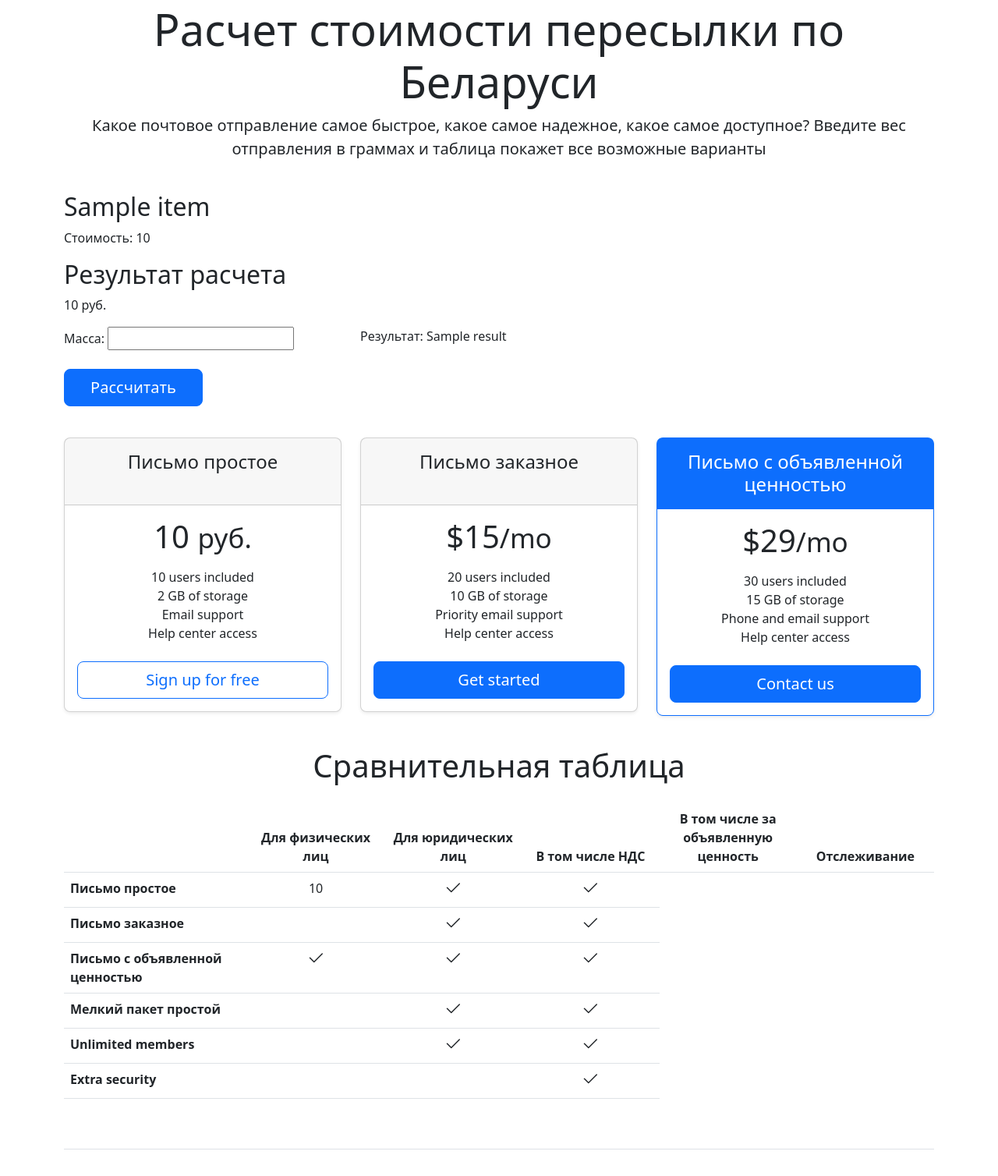
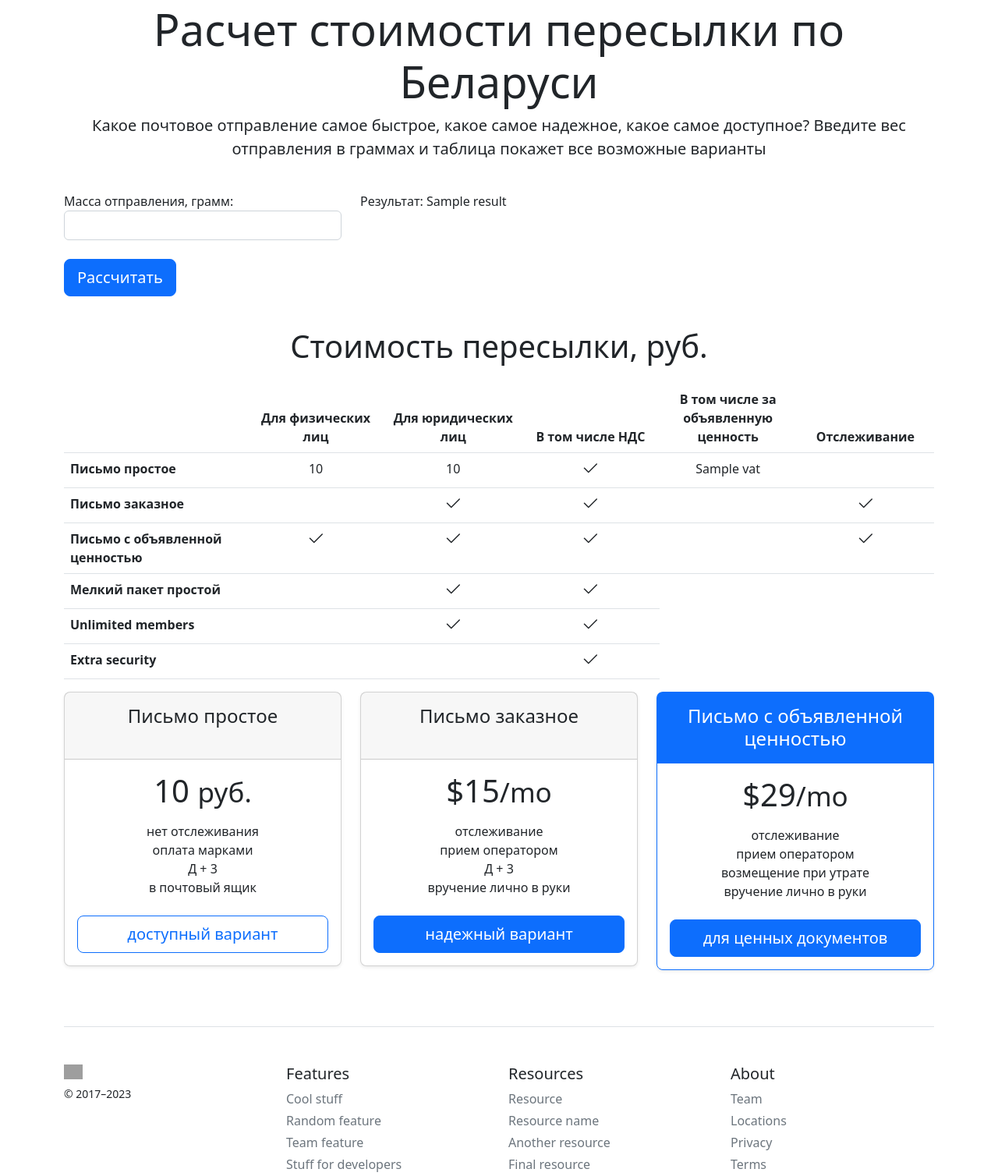
Before and after one commit to AlenaYurevich/Postcalc3, a Django app: template calc/templates/index.html in a window 1280 px wide. Shown: the part 109-1617 px from the top of the page at 78% size. Run offline with Django 4.2, Linux system fonts and the light colour scheme; the template is opened without the code that fills it: most values are stand-ins (such as "Sample title", 1, 10 or a date in 2020); some libraries are stand-ins or nearby versions; grey boxes are pictures that could not be loaded.

Commit message:
new text, same form

```diff
--- a/calc/templates/index.html
+++ b/calc/templates/index.html
@@ -8,6 +8,7 @@
     <link rel = "stylesheet" href = "https://cdn.jsdelivr.net/npm/bootstrap@5.2.3/dist/css/bootstrap.min.css">
     <link rel="mask-icon" href="/docs/5.3/assets/img/favicons/safari-pinned-tab.svg" color="#712cf9">
     <link rel="icon" href="/docs/5.3/assets/img/favicons/favicon.ico">
+    <script src="https://code.jquery.com/jquery-3.6.0.min.js"></script>
     <style>
     .bi {
         vertical-align: -.125em;
@@ -46,14 +47,14 @@
   </header>
 
   <main>
-      {% for rates in price_list %}
-        <div>
-            <h2>{{ rates.item }}</h2>
-            <p>Стоимость: {{ rates.cost }}</p>
-        </div>
-    {% endfor %}
-    <h2>Результат расчета</h2>
-    <p>{{ cost_of_delivery }} руб.</p>
+<!--      {% for rates in price_list %}-->
+<!--        <div>-->
+<!--            <h2>{{ rates.item }}</h2>-->
+<!--            <p>Стоимость: {{ rates.cost }}</p>-->
+<!--        </div>-->
+<!--    {% endfor %}-->
+<!--    <h2>Результат расчета</h2>-->
+<!--    <p>{{ cost_of_delivery }} руб.</p>-->
 
 
 <!--    <div class="row row-cols-1 row-cols-md-3 mb-3">-->
@@ -75,76 +76,20 @@
 <!--       </form>-->
 <!--    </div>-->
     <div class="row row-cols-1 row-cols-md-3 mb-3">
-      <form method="POST" action="">
+      <form id = "multiply_form" class="needs-validation" method="POST" action="" novalidate>
        {% csrf_token %}
-       <label for="mass">Масса:</label>
-       <input type="text" name="mass">
-       <button class="col-md-6 btn btn-lg btn-primary mt-4 mb-4" type="submit" name="send" >Рассчитать</button>
+      <div class="col">
+       <label for="weight">Масса отправления, грамм:</label>
+       <input type="text" class="form-control" id="weight" name="weight">
+       <button class=" btn btn-lg btn-primary mt-4 mb-4" type="submit" name="send" >Рассчитать</button>
+      </div>
       </form>
    {% if result %}
        <p>Результат: {{ result }}</p>
    {% endif %}
     </div>
 
-    <div class="row row-cols-1 row-cols-md-3 mb-3 text-center">
-      <div class="col">
-        <div class="card mb-4 rounded-3 shadow-sm">
-          <div class="card-header py-3">
-            <h4 class="my-0 fw-normal">Письмо простое</h4><br>
-          </div>
-          <div class="card-body">
-            {% if cost_of_delivery %}
-            <h1 class="card-title pricing-card-title">
-           {{ cost_of_delivery }}
-             <small class="text-body-secondary fw-light"> руб.</small></h1>
-            {% endif %}
-            <ul class="list-unstyled mt-3 mb-4">
-              <li>10 users included</li>
-              <li>2 GB of storage</li>
-              <li>Email support</li>
-              <li>Help center access</li>
-            </ul>
-            <button type="button" class="w-100 btn btn-lg btn-outline-primary">Sign up for free</button>
-          </div>
-        </div>
-      </div>
-      <div class="col">
-        <div class="card mb-4 rounded-3 shadow-sm">
-          <div class="card-header py-3">
-            <h4 class="my-0 fw-normal">Письмо заказное</h4><br>
-          </div>
-          <div class="card-body">
-            <h1 class="card-title pricing-card-title">$15<small class="text-body-secondary fw-light">/mo</small></h1>
-            <ul class="list-unstyled mt-3 mb-4">
-              <li>20 users included</li>
-              <li>10 GB of storage</li>
-              <li>Priority email support</li>
-              <li>Help center access</li>
-            </ul>
-            <button type="button" class="w-100 btn btn-lg btn-primary">Get started</button>
-          </div>
-        </div>
-      </div>
-      <div class="col">
-        <div class="card mb-4 rounded-3 shadow-sm border-primary">
-          <div class="card-header py-3 text-bg-primary border-primary">
-            <h4 class="my-0 fw-normal">Письмо с объявленной ценностью</h4>
-          </div>
-          <div class="card-body">
-            <h1 class="card-title pricing-card-title">$29<small class="text-body-secondary fw-light">/mo</small></h1>
-            <ul class="list-unstyled mt-3 mb-4">
-              <li>30 users included</li>
-              <li>15 GB of storage</li>
-              <li>Phone and email support</li>
-              <li>Help center access</li>
-            </ul>
-            <button type="button" class="w-100 btn btn-lg btn-primary">Contact us</button>
-          </div>
-        </div>
-      </div>
-    </div>
-
-    <h2 class="display-6 text-center mb-4">Сравнительная таблица</h2>
+    <h2 class="display-6 text-center mb-4">Стоимость пересылки, руб.</h2>
 
     <div class="table-responsive">
       <table class="table text-center">
@@ -162,13 +107,17 @@
           <tr>
             <th scope="row" class="text-start">Письмо простое</th>
             <td>{{ cost_of_delivery }}</td>
+            <td>{{ cost_of_delivery }}</td>
             <td><svg class="bi" width="24" height="24"><use xlink:href="#check"/></svg></td>
-            <td><svg class="bi" width="24" height="24"><use xlink:href="#check"/></svg></td>
+            <td>{{ vat }}</td>
+            <td></td>
           </tr>
           <tr>
             <th scope="row" class="text-start">Письмо заказное</th>
             <td></td>
             <td><svg class="bi" width="24" height="24"><use xlink:href="#check"/></svg></td>
+            <td><svg class="bi" width="24" height="24"><use xlink:href="#check"/></svg></td>
+            <td></td>
             <td><svg class="bi" width="24" height="24"><use xlink:href="#check"/></svg></td>
           </tr>
         </tbody>
@@ -178,6 +127,8 @@
             <th scope="row" class="text-start">Письмо с объявленной ценностью</th>
             <td><svg class="bi" width="24" height="24"><use xlink:href="#check"/></svg></td>
             <td><svg class="bi" width="24" height="24"><use xlink:href="#check"/></svg></td>
+            <td><svg class="bi" width="24" height="24"><use xlink:href="#check"/></svg></td>
+            <td></td>
             <td><svg class="bi" width="24" height="24"><use xlink:href="#check"/></svg></td>
           </tr>
           <tr>
@@ -201,6 +152,65 @@
         </tbody>
       </table>
     </div>
+
+    <div class="row row-cols-1 row-cols-md-3 mb-3 text-center">
+      <div class="col">
+        <div class="card mb-4 rounded-3 shadow-sm">
+          <div class="card-header py-3">
+            <h4 class="my-0 fw-normal">Письмо простое</h4><br>
+          </div>
+          <div class="card-body">
+            {% if cost_of_delivery %}
+            <h1 class="card-title pricing-card-title">
+           {{ cost_of_delivery }}
+             <small class="text-body-secondary fw-light"> руб.</small></h1>
+            {% endif %}
+            <ul class="list-unstyled mt-3 mb-4">
+              <li>нет отслеживания</li>
+              <li>оплата марками</li>
+              <li>Д + 3</li>
+              <li>в почтовый ящик</li>
+            </ul>
+            <button type="button" class="w-100 btn btn-lg btn-outline-primary">доступный вариант</button>
+          </div>
+        </div>
+      </div>
+      <div class="col">
+        <div class="card mb-4 rounded-3 shadow-sm">
+          <div class="card-header py-3">
+            <h4 class="my-0 fw-normal">Письмо заказное</h4><br>
+          </div>
+          <div class="card-body">
+            <h1 class="card-title pricing-card-title">$15<small class="text-body-secondary fw-light">/mo</small></h1>
+            <ul class="list-unstyled mt-3 mb-4">
+              <li>отслеживание</li>
+              <li>прием оператором</li>
+              <li>Д + 3</li>
+              <li>вручение лично в руки</li>
+            </ul>
+            <button type="button" class="w-100 btn btn-lg btn-primary">надежный вариант</button>
+          </div>
+        </div>
+      </div>
+      <div class="col">
+        <div class="card mb-4 rounded-3 shadow-sm border-primary">
+          <div class="card-header py-3 text-bg-primary border-primary">
+            <h4 class="my-0 fw-normal">Письмо с объявленной ценностью</h4>
+          </div>
+          <div class="card-body">
+            <h1 class="card-title pricing-card-title">$29<small class="text-body-secondary fw-light">/mo</small></h1>
+            <ul class="list-unstyled mt-3 mb-4">
+              <li>отслеживание</li>
+              <li>прием оператором</li>
+              <li>возмещение при утрате</li>
+              <li>вручение лично в руки</li>
+            </ul>
+            <button type="button" class="w-100 btn btn-lg btn-primary">для ценных документов</button>
+          </div>
+        </div>
+      </div>
+    </div>
+
   </main>
 
   <footer class="pt-4 my-md-5 pt-md-5 border-top">
--- a/calc/views.py
+++ b/calc/views.py
@@ -2,7 +2,6 @@ import math
 import os
 # import requests
 from django.shortcuts import render
-# from django.http import HttpResponse
 from openpyxl import load_workbook
 
 
@@ -37,8 +36,8 @@ def calculation_view(request):
     file_path = os.path.join(os.path.dirname(os.path.abspath(__file__)), 'files/letter.xlsx')
     price_list = read_letter_from_exel(file_path)
     if request.method == 'POST':
-        mass = float(request.POST.get('mass'))
-        cost_of_delivery = cost_of_letter(mass)
+        item_weight = float(request.POST.get('weight'))
+        cost_of_delivery = cost_of_letter(item_weight)
         return render(request, 'index.html', {'price_list': price_list, 'cost_of_delivery': cost_of_delivery,
                                               })  # внутри фигурных скобок
     else:
```
